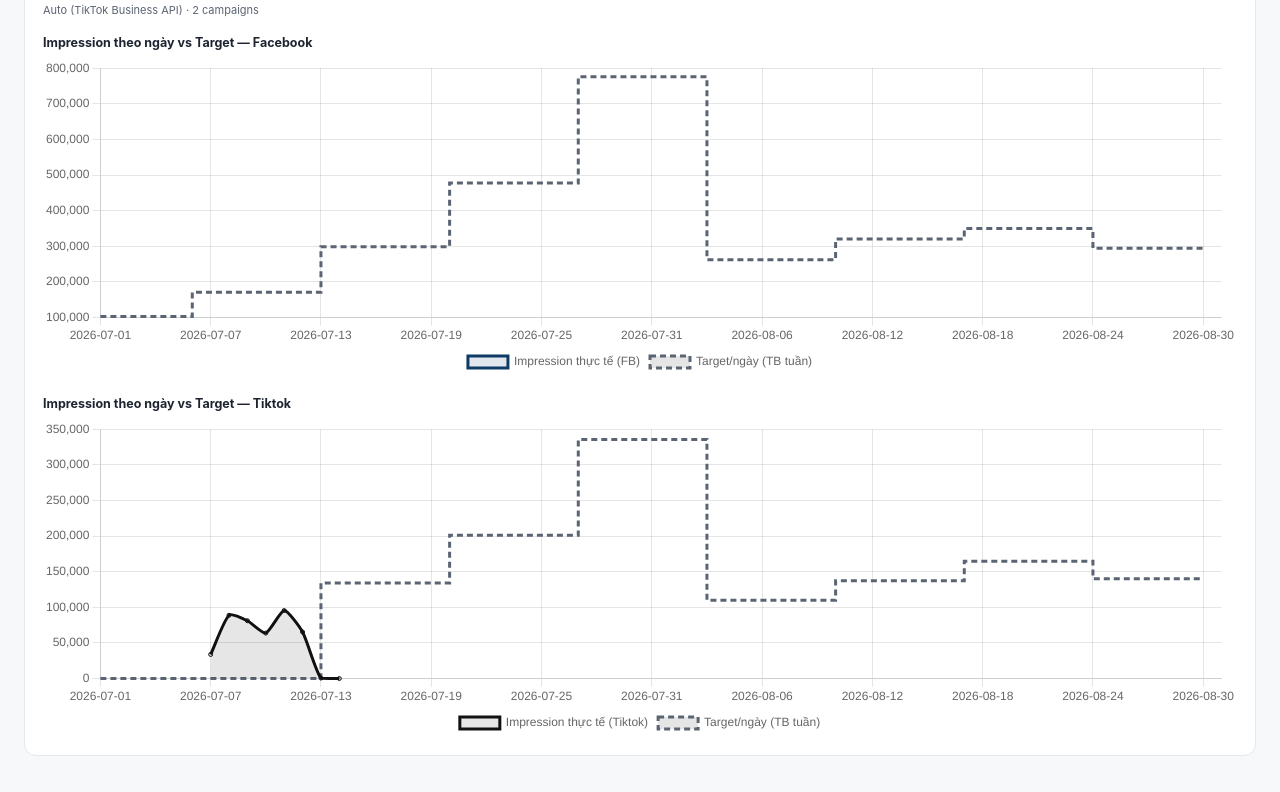
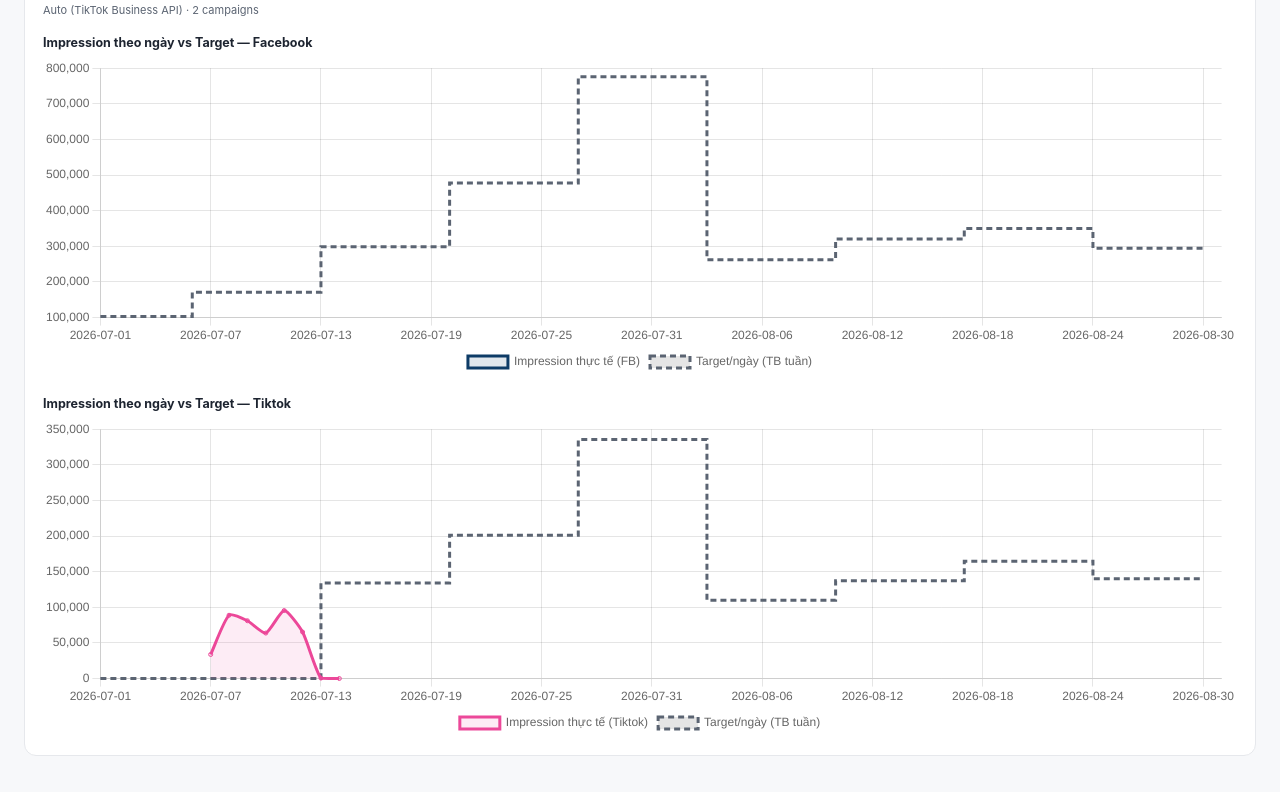
Before and after one commit to locvohoang/pty-tho-dia-camp-dash, a plain HTML site: page docs/index.html in a window 1280 px wide. Shown: the part 1572-2364 px from the top of the page. Drawn offline with nearby package versions, Linux system fonts and the light colour scheme.

Commit message:
Add files via upload

```diff
--- a/docs/index.html
+++ b/docs/index.html
@@ -319,7 +319,7 @@ function render(data) {
   // ---- Buzz section (client-side filter theo thời gian + kênh/Type, dùng manual.paidLinkPosts) ----
   window.__paidLinkPosts = manual.paidLinkPosts || [];
   window.__manualForBuzz = manual;
-  window.__buzzChannelNames = Array.from(new Set(window.__paidLinkPosts.map(p => p.type || (p.platform + ' Owned')))).sort();
+  window.__buzzChannelNames = Array.from(new Set(window.__paidLinkPosts.map(p => postChannel(p)))).sort();
   window.__filtersT2 = window.__filtersT2 || { from: '2026-07-01', to: '2026-08-31', channels: new Set(window.__buzzChannelNames) };
   renderBuzzChannelFilterCheckboxes();
   rerenderBuzzSection();
@@ -343,7 +343,7 @@ function render(data) {
   tkRows.forEach(r => { tkByDate[r.date] = (tkByDate[r.date]||0) + r.impressions; });
   const tkTargetSeries = dates.map(d => { const wk = manual.weeklyImpressionTargetTiktok.find(w=>d>=w.start&&d<=w.end); return wk ? Math.round(wk.target/7) : null; });
   new Chart(document.getElementById('tkImpChart'), { type:'line', data:{ labels:dates, datasets:[
-      {label:'Impression thực tế (Tiktok)', data:dates.map(d=>tkByDate[d]||null), borderColor:'#111111', backgroundColor:'rgba(17,17,17,0.10)', fill:true, spanGaps:true, tension:0.2, pointRadius:2},
+      {label:'Impression thực tế (Tiktok)', data:dates.map(d=>tkByDate[d]||null), borderColor:'#EC4899', backgroundColor:'rgba(236,72,153,0.10)', fill:true, spanGaps:true, tension:0.2, pointRadius:2},
       {label:'Target/ngày (TB tuần)', data:tkTargetSeries, borderColor:'#5B6472', borderDash:[6,4], fill:false, stepped:true, pointRadius:0},
     ]}, options:{ responsive:true, maintainAspectRatio:false, plugins:{legend:{position:'bottom'}}, scales:{x:{ticks:{maxTicksLimit:12}}} } });
 
@@ -352,7 +352,7 @@ function render(data) {
 // ---------- Social buzz & Social engagement — filter thời gian + kênh (client-side) ----------
 function postBuzz(p) { return p.post + p.repost + p.comment + p.share; }
 function postEngagement(p) { return p.repost + p.comment + p.share + p.react + p.save; }
-function postChannel(p) { return p.type || (p.platform + ' Owned'); }
+function postChannel(p) { return `${p.platform} - ${p.type || 'Owned'}`; }
 
 function renderBuzzChannelFilterCheckboxes() {
   const container = document.getElementById('buzzChannelFilters');
@@ -413,7 +413,7 @@ function rerenderBuzzSection() {
   document.getElementById('buzzBody').innerHTML = byChannel.map(c => `<tr><td>${c.name}</td><td class="num">${c.post}</td><td class="num">${c.comment}</td><td class="num">${c.share}</td><td class="num">${c.repost}</td><td class="num">${c.react}</td><td class="num">${c.save}</td><td class="num">${c.buzz}</td><td class="num">${c.engagement}</td></tr>`).join('');
 
   const top20 = [...posts].sort((a,b)=>postBuzz(b)-postBuzz(a)).slice(0,20);
-  document.getElementById('topPostsBody').innerHTML = top20.map(p => `<tr><td>${p.date.split('-').reverse().join('/')}</td><td>${p.title}</td><td>${p.platform}</td><td>${postChannel(p)}</td><td class="num">${fmt(postBuzz(p))}</td><td class="num">${fmt(postEngagement(p))}</td></tr>`).join('') || '<tr><td colspan="6" style="color:var(--ink-soft)">Không có post khớp filter</td></tr>';
+  document.getElementById('topPostsBody').innerHTML = top20.map(p => `<tr><td>${p.date.split('-').reverse().join('/')}</td><td>${p.title}</td><td>${p.platform}</td><td>${p.type || 'Owned'}</td><td class="num">${fmt(postBuzz(p))}</td><td class="num">${fmt(postEngagement(p))}</td></tr>`).join('') || '<tr><td colspan="6" style="color:var(--ink-soft)">Không có post khớp filter</td></tr>';
 
   const pieColors = ['#F5811F','#2563AA','#1B8A5A','#B8790A','#7A5AF8','#C23B3B'];
   if (buzzPieInstance) buzzPieInstance.destroy();
```
